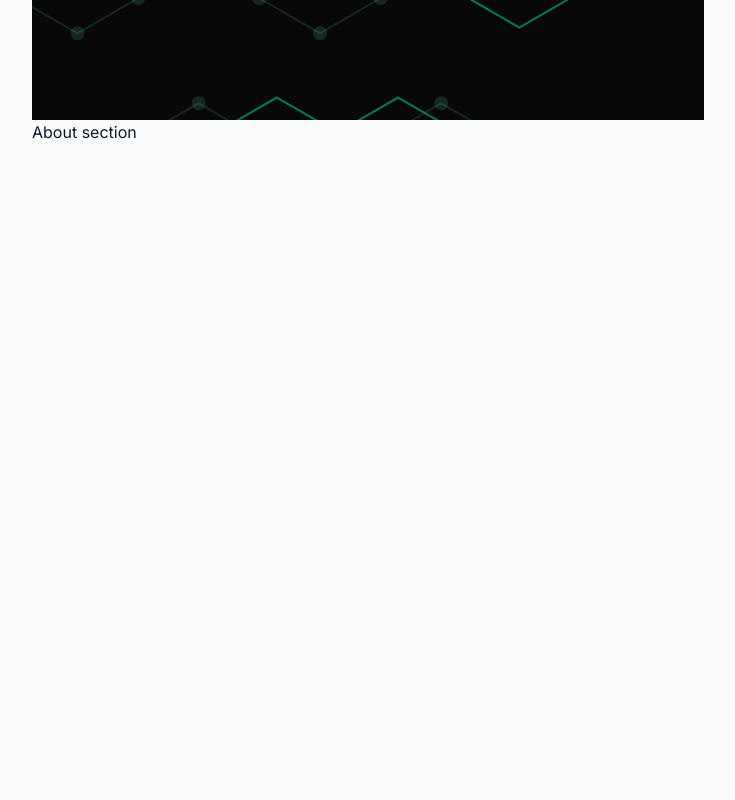
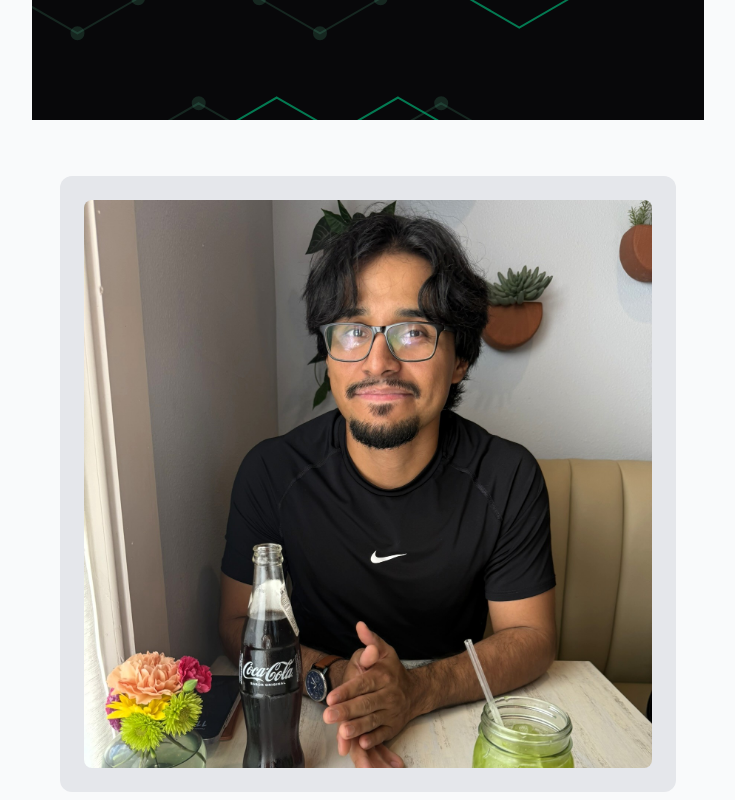
Before and after one commit to ealvara6/devfolio, a React (Vite) app: page / in a window 1280 px wide. Shown: the part 680-1480 px from the top of the page, without its empty margins (272-1007 px from the left). Built offline with nearby package versions, Linux system fonts and the light colour scheme.

Commit message:
feat(about): add headshot photo

```diff
--- a/src/components/sections/about/About.tsx
+++ b/src/components/sections/about/About.tsx
@@ -1,7 +1,18 @@
+import headShot from '@/assets/headShot.png';
+
 export const About = () => {
   return (
-    <section className="h-screen" id="about">
-      About section
+    <section
+      className="h-screen flex flex-col items-center pt-14 mx-7"
+      id="about"
+    >
+      <div className="w-full h-fit bg-surface rounded-xl">
+        <img
+          src={headShot}
+          alt="head shot of Eduardo Alvarado"
+          className="p-6 rounded-4xl"
+        />
+      </div>
     </section>
   );
 };
```
Also changed, not shown: src/assets/headShot.png (added).
